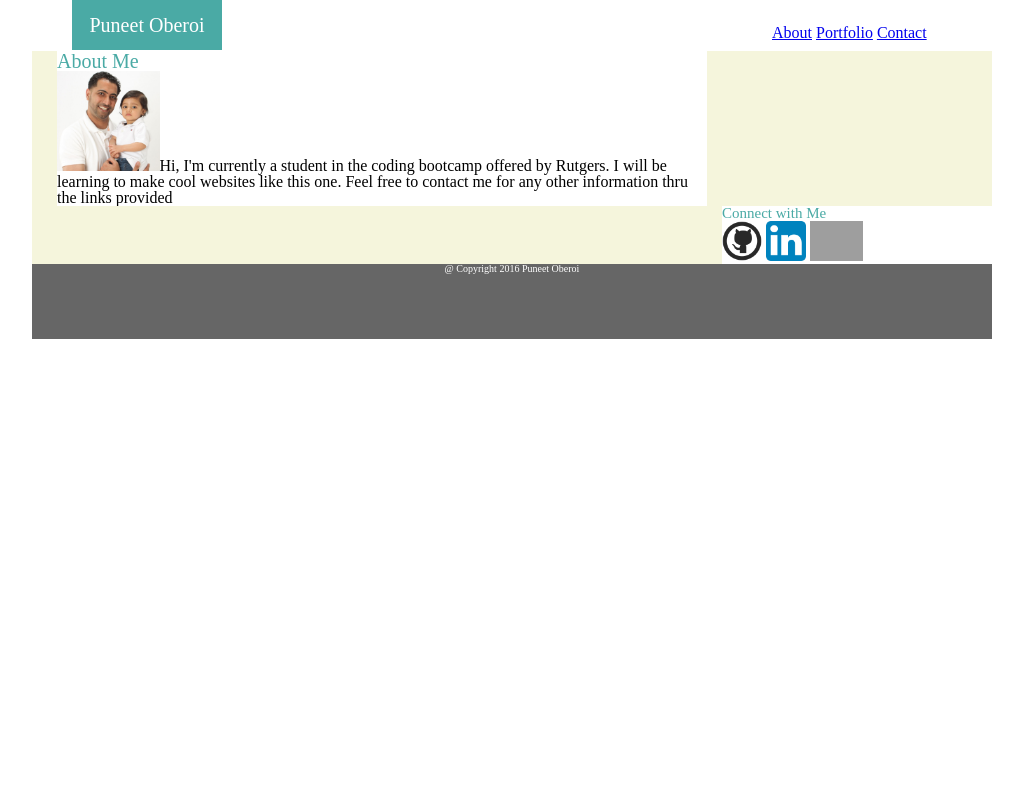
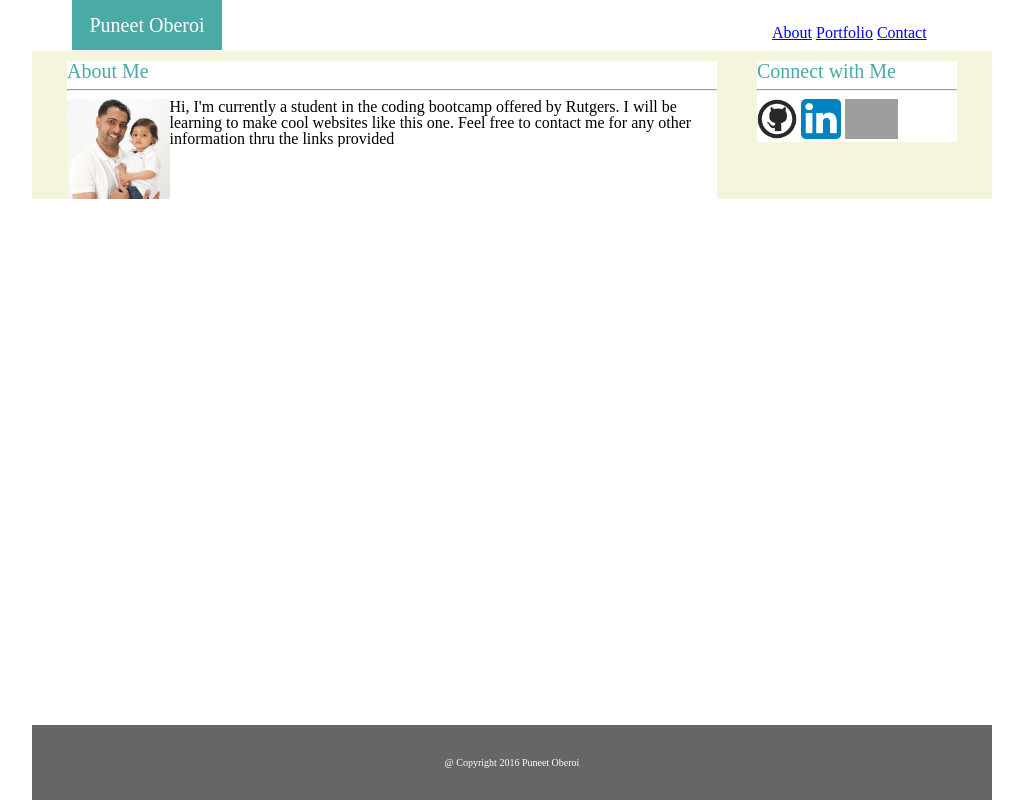
Before and after one commit to poberoi/Basic-Portfolio, a PHP site: page / in a window 1280 px wide. Shown: the whole page, without its empty margins (128-1151 px from the left). Run offline with PHP 8.4, Linux system fonts and the light colour scheme; grey boxes are pictures that could not be loaded.

Commit message:
Updated HTML and CSS

```diff
--- a/assets/css/style.css
+++ b/assets/css/style.css
@@ -1,6 +1,9 @@
 *{
 	box-sizing: border-box;
 	overflow: auto;
+}
+body{
+	height: 100%;
 }
 header{
 	background: #ffffff;
@@ -35,13 +38,16 @@ h2{
 	margin-top: -25px;
 	padding-bottom: 10px;
 }
-.container{
+.wrapper{
+	height: 100%;
 	margin: 0 auto;
 	background: #F5F5DC;
 	width: 960px;
 }
 #main-bio{
-	margin-left: 25px;
+	float: left;
+	margin-top: 10px;
+	margin-left: 35px;
 	background: #ffffff;
 	width: 650px;
 }
@@ -49,16 +55,22 @@ h2{
 	margin-right: 10px;
 }
 #contact-info{
+	margin-top: 10px;
+	margin-right: 35px;
 	float: right;
-	background: #ffffff;
-	width: 270px;
+  width:200px;
+  background: #ffffff;
+}
+.clear{
+	clear: both;
 }
 .footer{
-	clear: both;
+	position: fixed;
+	bottom: 0;
+	margin: 0 auto;
 	background:#666666;
-	border-top-color:;
 	height: 75px;
-	padding-top: 30;
+	padding-top: 32.5px;
 	width: 960px;
 	color: white;
 	text-align: center;
--- a/index.html
+++ b/index.html
@@ -1,11 +1,12 @@
 <!DOCTYPE html>
 <html>
 <head>
-	<title>Puneet Oberoi's Portfolio</title>
+	<title>About Me</title>
 	<link rel="stylesheet" type="text/css" href="assets/css/reset.css">
 	<link rel="stylesheet" type="text/css" href="assets/css/style.css">
 </head>
 <body>
+	<div class="container">
 		<header>
 			<div class="Name">Puneet Oberoi</div>
 			<div class="Pages">
@@ -15,26 +16,31 @@
 			</div>
 		</header>
 
-	<div class="container">
+		<div class="wrapper">
 			<div id="main-bio">
 
 				<h1>About Me</h1>
-
+				<hr />
 				<div id="bio-image">
-				<img src="assets/images/img_0010.jpg" alt="Bio Pic" height="100" />Hi, I'm currently a student in the coding bootcamp offered by Rutgers.  I will be learning to make cool websites like this one.  Feel free to contact me for any other information thru the links provided
+					<img src="assets/images/img_0010.jpg" alt="Bio Pic" height="100" align="left"/>
+					<p>Hi, I'm currently a student in the coding bootcamp offered by Rutgers.  I will be learning to make cool websites like this one.  Feel free to contact me for any other information thru the links provided</p>
 				</div>
 			</div>
 
 			<div id="contact-info">
+				<h1>Connect with Me</h1>
+				<hr />
+				<a href="https://github.com/poberoi" target="_blank">
+					<img src="assets/images/GitHub.png" alt="GitHub" height="40"/></a>
+				<a href="https://www.linkedin.com/in/puneet-oberoi-806a5559" target="_blank">
+					<img src="assets/images/Linkedin.png" alt="Linkedin" height="40"/></a>
+				<a href="mailto:puneet.oberoi@outlook.com" target="_blank">
+					<img src="assets/images/Outlook.png" alt="Outlook" height="40"/></a>
+			</div>
+			<div class="clear"></div>
 
-			<h2>Connect with Me</h2>
-			<div id="github">
-				<img src="assets/images/GitHub.png" alt="GitHub" height="40"/>
-				<img src="assets/images/Linkedin.png" alt="Linkedin" height="40"/>
-				<img src="assets/images/Outlook.png" alt="Outlook" height="40"/>
+			<div class="footer">@ Copyright 2016 Puneet Oberoi</div>
 		</div>
 	</div>
-
-		<div class="footer">@ Copyright 2016 Puneet Oberoi</div>
 </body>
 </html>
```
Also changed, not shown: contact.html (+28 -0 lines), portfolio.html (+28 -0 lines). Lines whose indentation alone changed are shown as unchanged.
